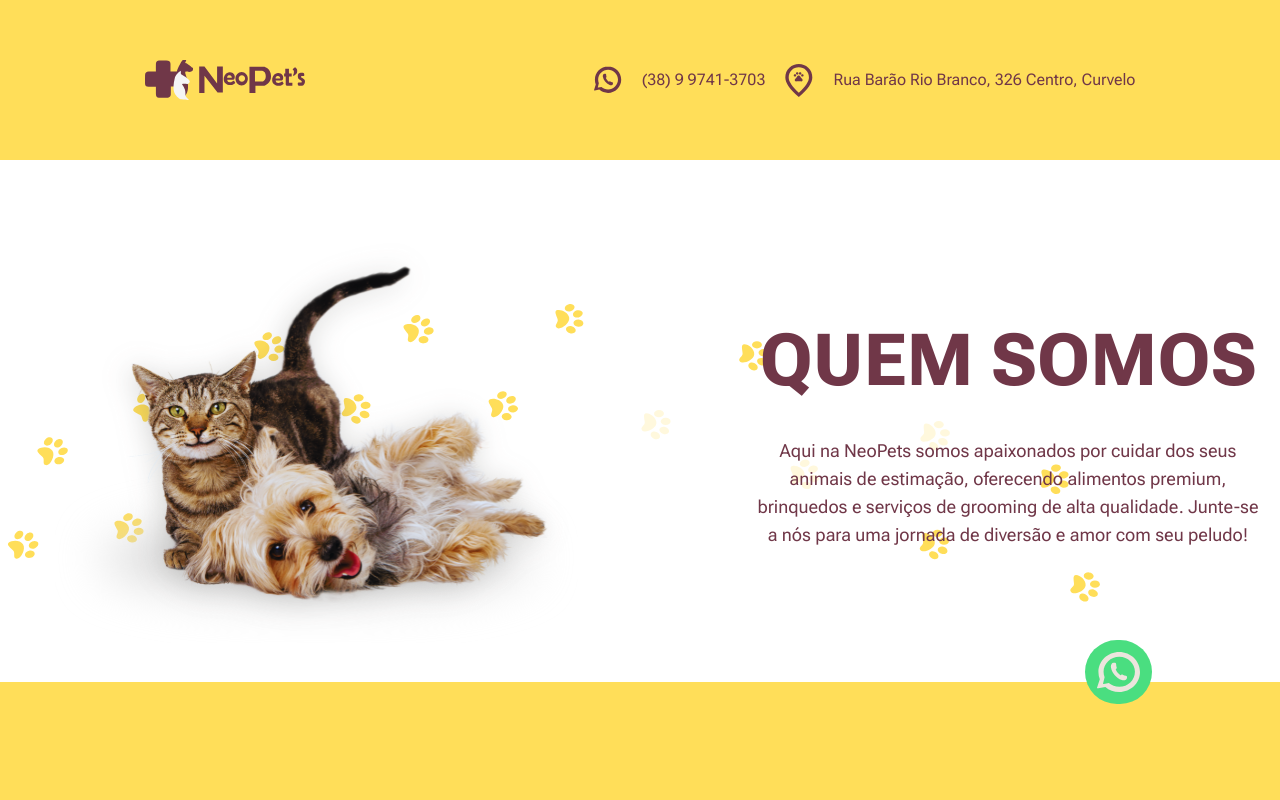
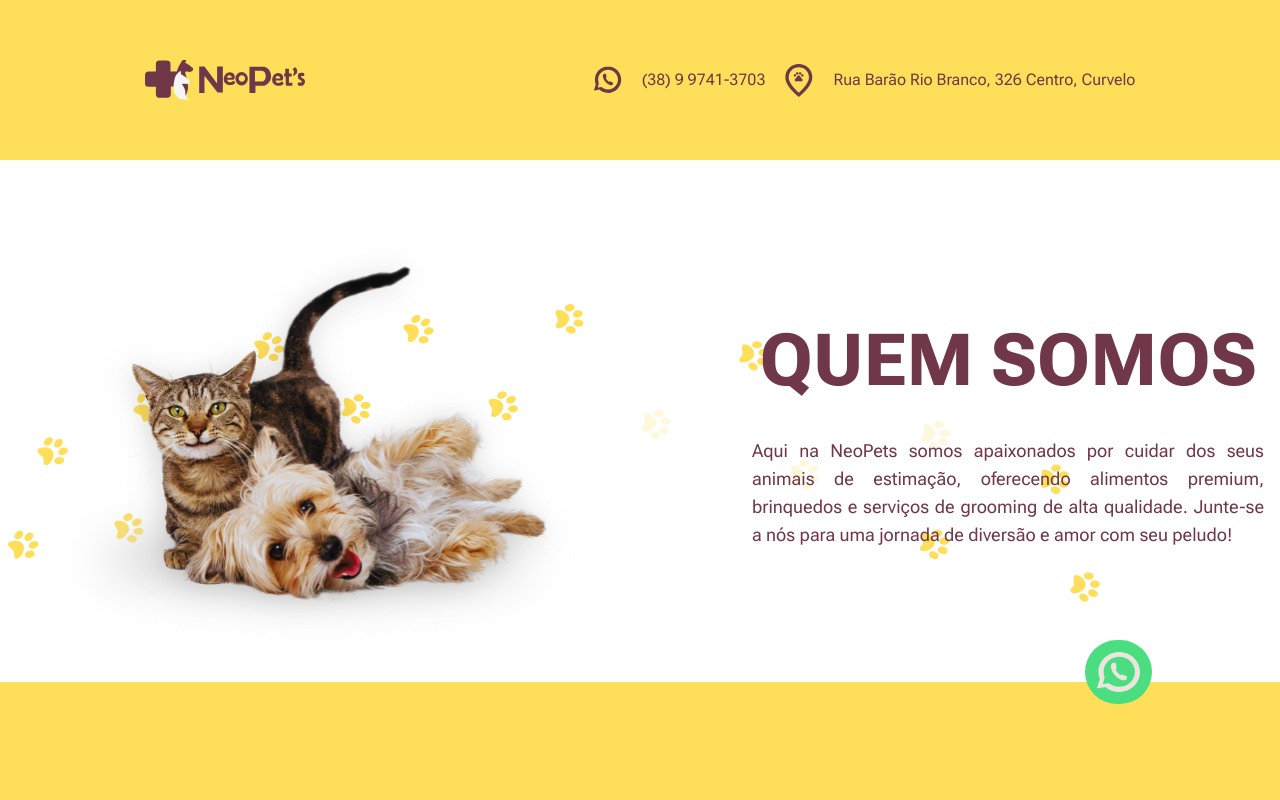
Before and after one commit to txusca/neopets-next, a Next.js app: page / in a window 1280 px wide. Shown: the top 800 px of the page. Built offline with nearby package versions, Linux system fonts and the light colour scheme.

Commit message:
fix text-justify

```diff
--- a/src/components/QuemSomos.tsx
+++ b/src/components/QuemSomos.tsx
@@ -16,7 +16,7 @@ export default function QuemSomos(props: QuemSomosProps) {
         <h1 className="text-4xl md:text-7xl text-center whitespace-nowrap text-mainColor font-extrabold pb-10">
           QUEM SOMOS
         </h1>
-        <p className="text-lg text-mainColor text-center">
+        <p className="text-lg text-mainColor text-justify">
           Aqui na NeoPets somos apaixonados por cuidar dos seus animais de
           estimação, oferecendo alimentos premium, brinquedos e serviços de
           grooming de alta qualidade. Junte-se a nós para uma jornada de
```
